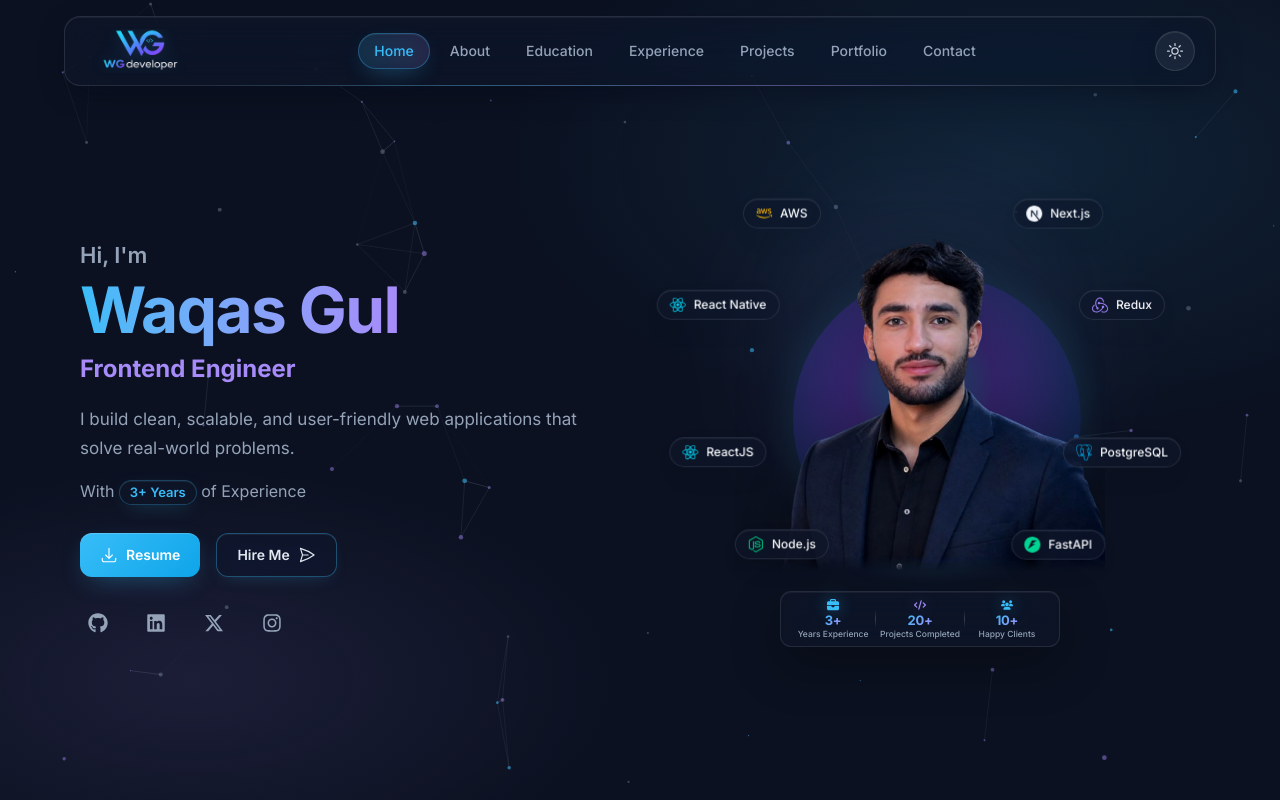
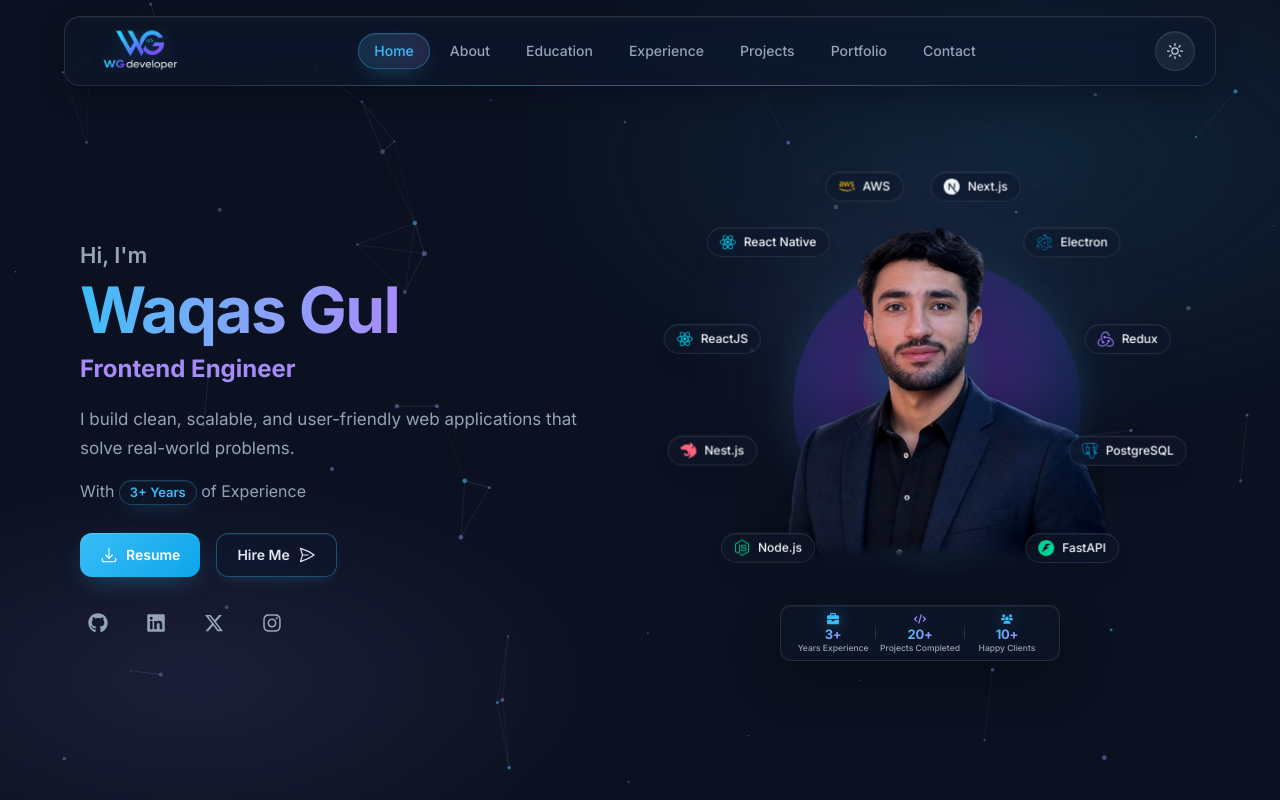
Before and after one commit to waqas-gul/react-portfolio, a React (Vite) app: page / in a window 1280 px wide. Shown: the top 800 px of the page. Built offline with nearby package versions, Linux system fonts and the light colour scheme.

Commit message:
feat: update Hero component to include Nest.js and Electron skills, adjust badge angles and layout

```diff
--- a/src/components/Hero.jsx
+++ b/src/components/Hero.jsx
@@ -22,6 +22,8 @@
   SiPostgresql,
   SiFastapi,
   SiRedux,
+  SiNestjs,
+  SiElectron,
 } from "react-icons/si";
 
 const titles = [
@@ -41,17 +43,21 @@
 // Badges orbit the portrait. `angle` is in degrees, 0° = top, clockwise.
 // We skip the bottom 90° arc (135°→225°) so badges never collide with the
 // stats card sitting under the portrait.
+// 10 badges spread across the upper 270° arc (skipping the bottom 90°
+// where the stats card sits). Step = 30° between badges.
 const skills = [
-  // LEFT half (going from top to bottom)
-  { name: "AWS",          Icon: FaAws,        iconClass: "text-amber-400",   angle: 320, delay: 0.00 },
-  { name: "React Native", Icon: SiReact,      iconClass: "text-cyan-400",    angle: 290, delay: 0.10, mobileHide: true },
-  { name: "ReactJS",      Icon: SiReact,      iconClass: "text-cyan-400",    angle: 250, delay: 0.20, mobileHide: true },
-  { name: "Node.js",      Icon: SiNodedotjs,  iconClass: "text-emerald-500", angle: 220, delay: 0.30 },
-  // RIGHT half (mirror, going from top to bottom)
-  { name: "Next.js",      Icon: SiNextdotjs,  iconClass: "text-slate-100",   angle: 40,  delay: 0.05 },
-  { name: "Redux",        Icon: SiRedux,      iconClass: "text-violet-400",  angle: 70,  delay: 0.15, mobileHide: true },
-  { name: "PostgreSQL",   Icon: SiPostgresql, iconClass: "text-sky-400",     angle: 110, delay: 0.25, mobileHide: true },
-  { name: "FastAPI",      Icon: SiFastapi,    iconClass: "text-emerald-400", angle: 140, delay: 0.35 },
+  // LEFT half (top → bottom)
+  { name: "AWS",          Icon: FaAws,        iconClass: "text-amber-400",   angle: 345, delay: 0.00 },
+  { name: "React Native", Icon: SiReact,      iconClass: "text-cyan-400",    angle: 315, delay: 0.08, mobileHide: true },
+  { name: "ReactJS",      Icon: SiReact,      iconClass: "text-cyan-400",    angle: 285, delay: 0.16, mobileHide: true },
+  { name: "Nest.js",      Icon: SiNestjs,     iconClass: "text-rose-400",    angle: 255, delay: 0.24, mobileHide: true },
+  { name: "Node.js",      Icon: SiNodedotjs,  iconClass: "text-emerald-500", angle: 225, delay: 0.32 },
+  // RIGHT half (top → bottom)
+  { name: "Next.js",      Icon: SiNextdotjs,  iconClass: "text-slate-100",   angle: 15,  delay: 0.04 },
+  { name: "Electron",     Icon: SiElectron,   iconClass: "text-sky-400",     angle: 45,  delay: 0.12, mobileHide: true },
+  { name: "Redux",        Icon: SiRedux,      iconClass: "text-violet-400",  angle: 75,  delay: 0.20, mobileHide: true },
+  { name: "PostgreSQL",   Icon: SiPostgresql, iconClass: "text-sky-400",     angle: 105, delay: 0.28, mobileHide: true },
+  { name: "FastAPI",      Icon: SiFastapi,    iconClass: "text-emerald-400", angle: 135, delay: 0.36 },
 ];
 
 const stats = [
@@ -378,7 +384,7 @@
                   key={name}
                   className={`hero-orbit absolute z-20 ${mobileHide ? "hidden sm:block" : ""}`}
                   style={{
-                    top: "50%",
+                    top: "58%",
                     left: "50%",
                     transform: `translate(-50%, -50%) rotate(${angle}deg) translateY(calc(-1 * var(--orbit-r))) rotate(${-angle}deg)`,
                   }}
@@ -397,7 +403,7 @@
 
             {/* Compact stats glass card with icons — sits below the orbiting badges */}
             <div
-              className="hero-stats relative z-30 mt-3 sm:mt-4 lg:mt-5"
+              className="hero-stats relative z-30 mt-8 sm:mt-10 lg:mt-12"
               role="list"
               aria-label="Quick stats"
             >
```
